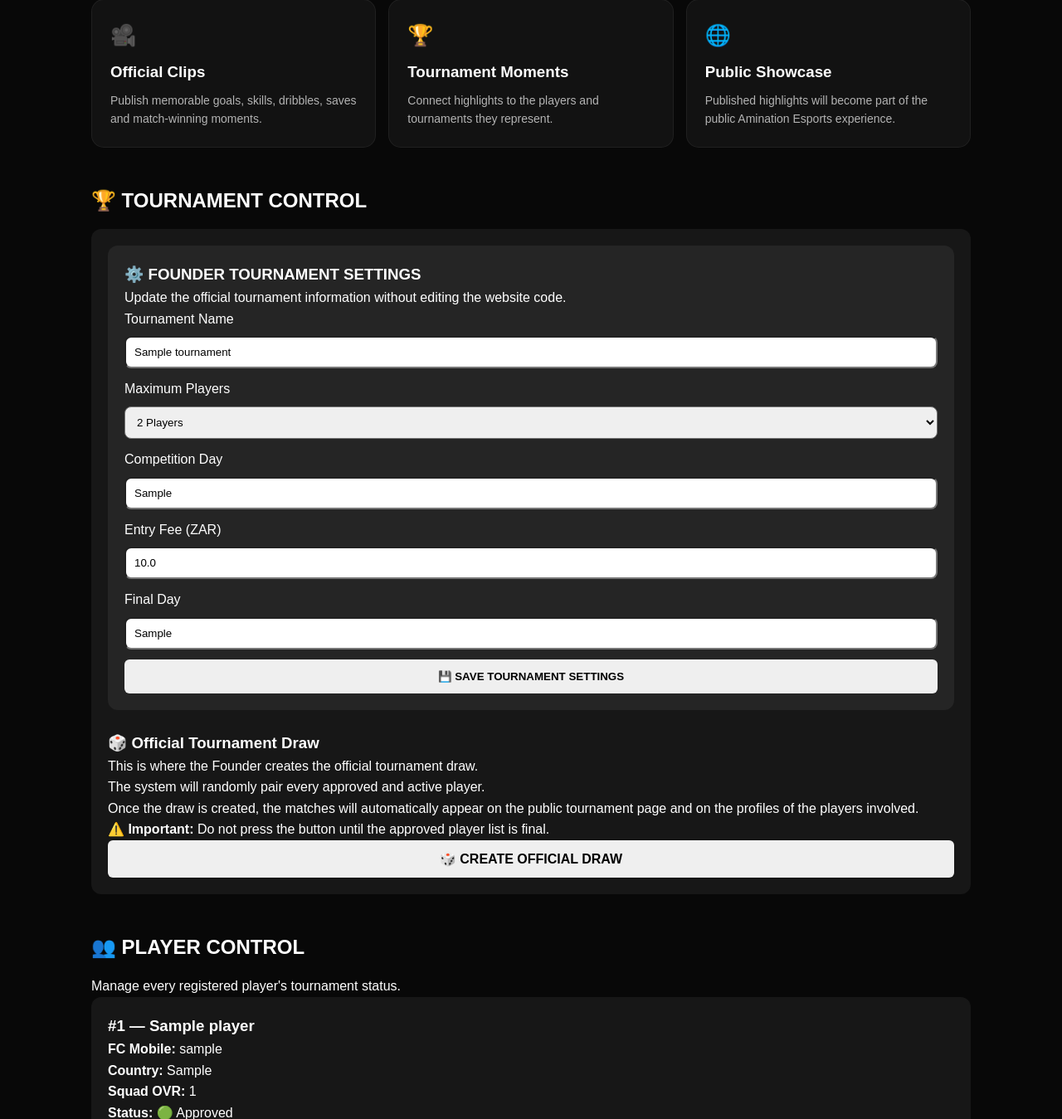
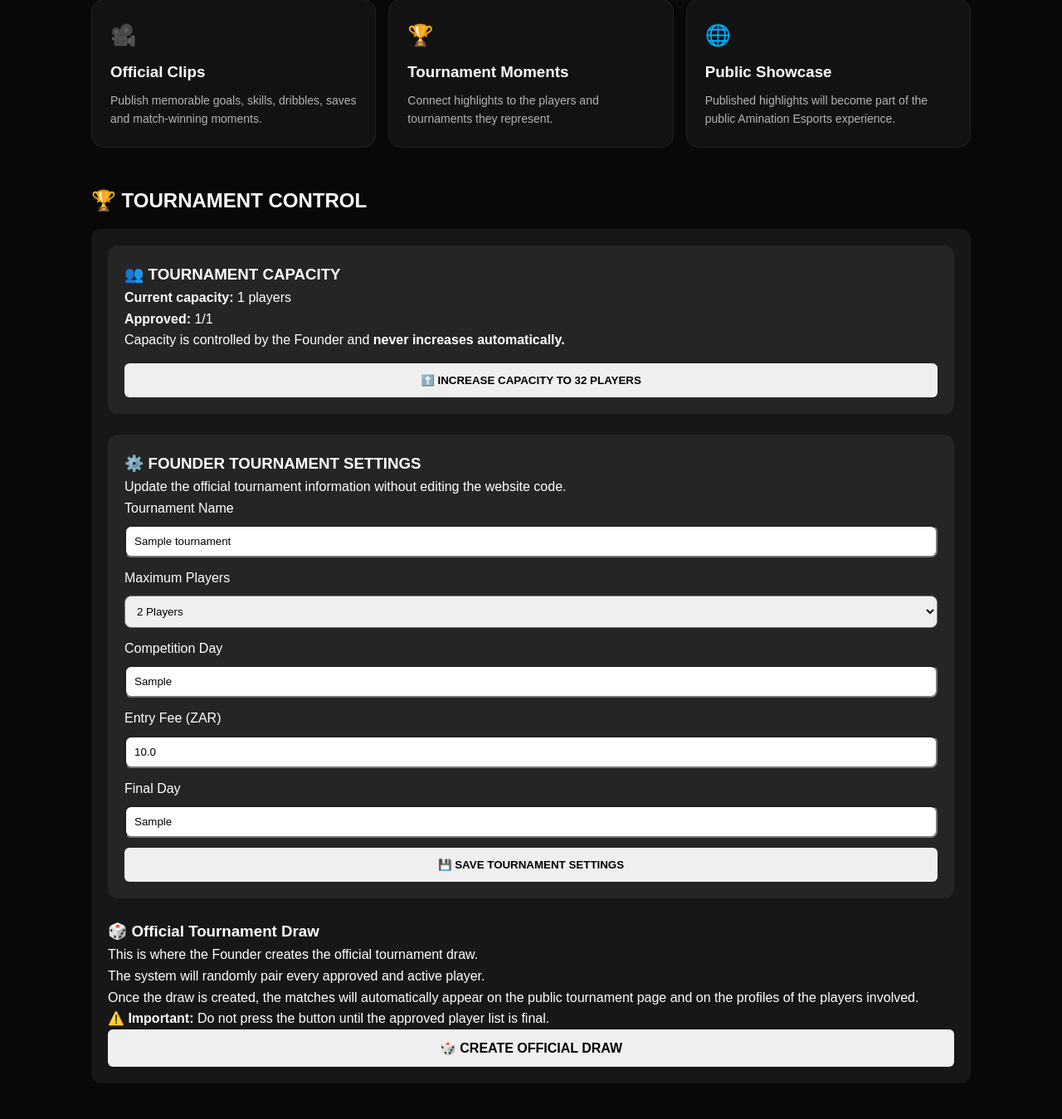
Before and after one commit to aminatorlorch13-a11y/AminationEsports, a Flask app: page /admin/dashboard in a window 1280 px wide. Shown: the part 2473-3822 px from the top of the page at 83% size. Run offline with Flask 3, Linux system fonts and the light colour scheme; the visitor is signed in with stand-in values (Sample User, id 1); tables that the repository leaves empty hold one stand-in row (values such as "Sample post").

Commit message:
Add founder tournament capacity control

```diff
--- a/templates/admin/dashboard.html
+++ b/templates/admin/dashboard.html
@@ -811,6 +811,65 @@
 
 
             <!-- ================================= -->
+            <!-- TOURNAMENT CAPACITY CONTROL -->
+
+            {% if tournament %}
+            <div class="control-card" style="margin-bottom:25px;">
+
+                <h3>👥 TOURNAMENT CAPACITY</h3>
+
+                <p>
+                    <strong>Current capacity:</strong>
+                    {{ tournament.max_players }} players
+                    <br>
+                    <strong>Approved:</strong>
+                    {{ approved_count }}/{{ tournament.max_players }}
+                </p>
+
+                <p>
+                    Capacity is controlled by the Founder and
+                    <strong>never increases automatically.</strong>
+                </p>
+
+                {% if tournament.max_players < 32 %}
+                <form method="POST"
+                      action="{{ url_for("founder_tournament_settings") }}"
+                      style="margin-top:15px;">
+
+                    <input type="hidden" name="name"
+                           value="{{ tournament.name }}">
+
+                    <input type="hidden" name="max_players"
+                           value="32">
+
+                    <input type="hidden" name="competition_day"
+                           value="{{ tournament.competition_day }}">
+
+                    <input type="hidden" name="entry_fee"
+                           value="{{ tournament.entry_fee }}">
+
+                    <input type="hidden" name="final_day"
+                           value="{{ tournament.final_day }}">
+
+                    <button type="submit"
+                            class="button"
+                            style="border:none;cursor:pointer;width:100%;"
+                            onclick="return confirm(
+                                'Increase tournament capacity to 32 players?'
+                            );">
+                        ⬆️ INCREASE CAPACITY TO 32 PLAYERS
+                    </button>
+
+                </form>
+                {% else %}
+                <p>
+                    ✅ <strong>Maximum current capacity: 32 players.</strong>
+                </p>
+                {% endif %}
+
+            </div>
+            {% endif %}
+
             <!-- FOUNDER TOURNAMENT SETTINGS -->
             <!-- ================================= -->
 
```
